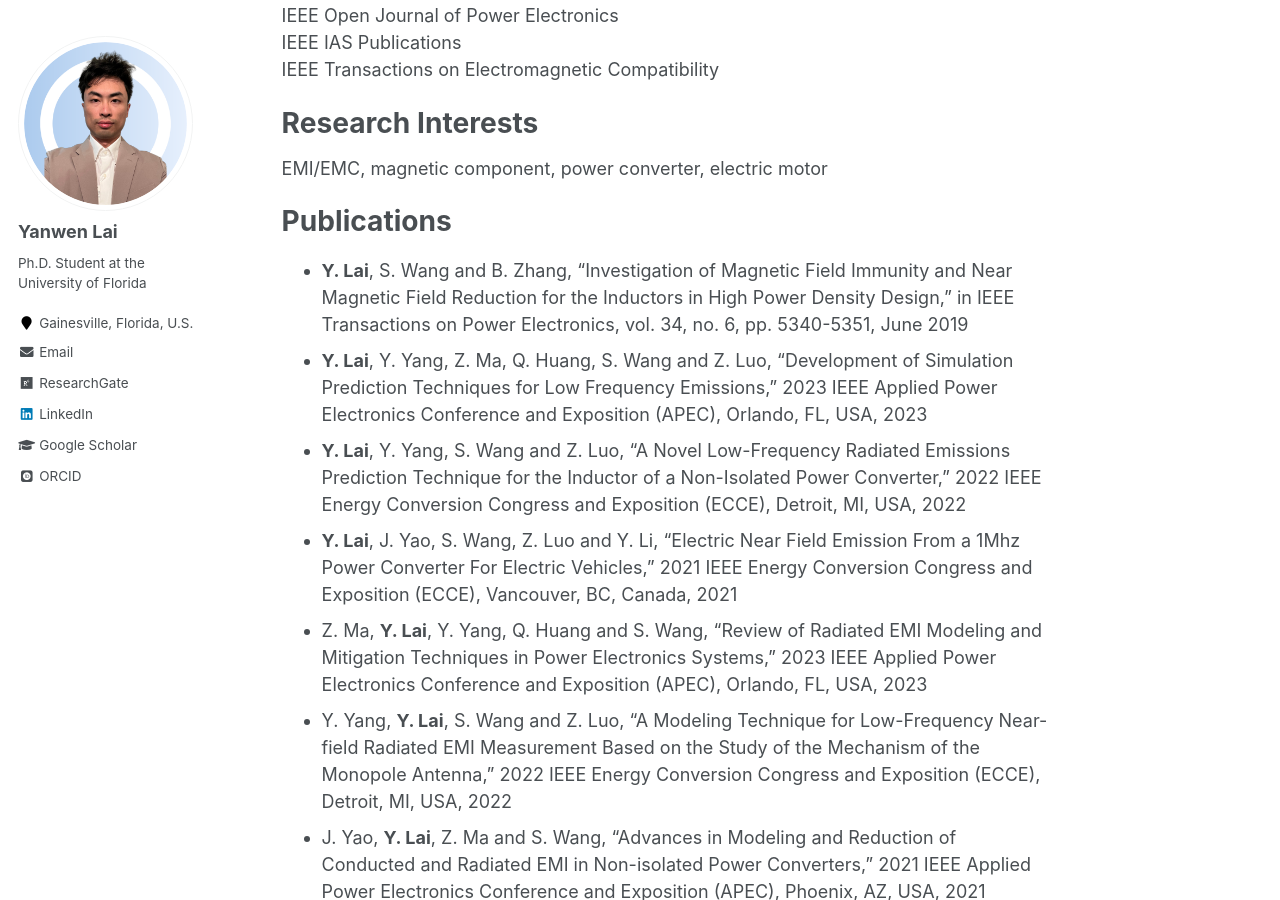
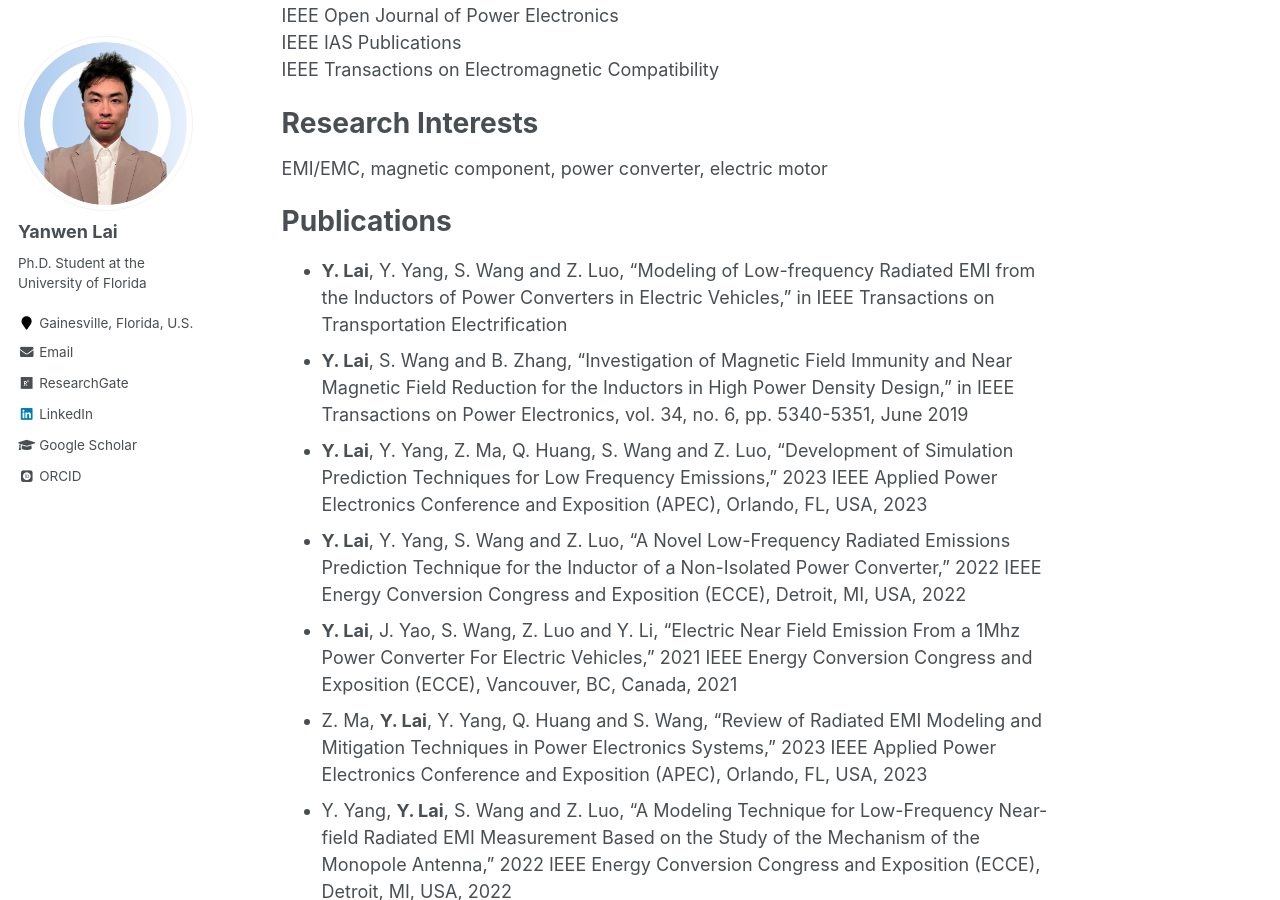
Before and after one commit to slionnnnnn/yanwenlai, a Jekyll site: the page built from _pages/about.md, in a window 1280 px wide and 900 px high, scrolled down 418 px. Built offline with Jekyll 4.4.1, drawn with Linux system fonts in a browser that asks for light colours; some web fonts are replaced.

Commit message:
Update about.md

```diff
--- a/_pages/about.md
+++ b/_pages/about.md
@@ -27,6 +27,7 @@ EMI/EMC, magnetic component, power converter, electric motor
 
 Publications
 ======
+* __Y. Lai__, Y. Yang, S. Wang and Z. Luo, "Modeling of Low-frequency Radiated EMI from the Inductors of Power Converters in Electric Vehicles," in IEEE Transactions on Transportation Electrification
 * __Y. Lai__, S. Wang and B. Zhang, "Investigation of Magnetic Field Immunity and Near Magnetic Field Reduction for the Inductors in High Power Density Design," in IEEE Transactions on Power Electronics, vol. 34, no. 6, pp. 5340-5351, June 2019
 * __Y. Lai__, Y. Yang, Z. Ma, Q. Huang, S. Wang and Z. Luo, "Development of Simulation Prediction Techniques for Low Frequency Emissions," 2023 IEEE Applied Power Electronics Conference and Exposition (APEC), Orlando, FL, USA, 2023
 * __Y. Lai__, Y. Yang, S. Wang and Z. Luo, "A Novel Low-Frequency Radiated Emissions Prediction Technique for the Inductor of a Non-Isolated Power Converter," 2022 IEEE Energy Conversion Congress and Exposition (ECCE), Detroit, MI, USA, 2022
```
